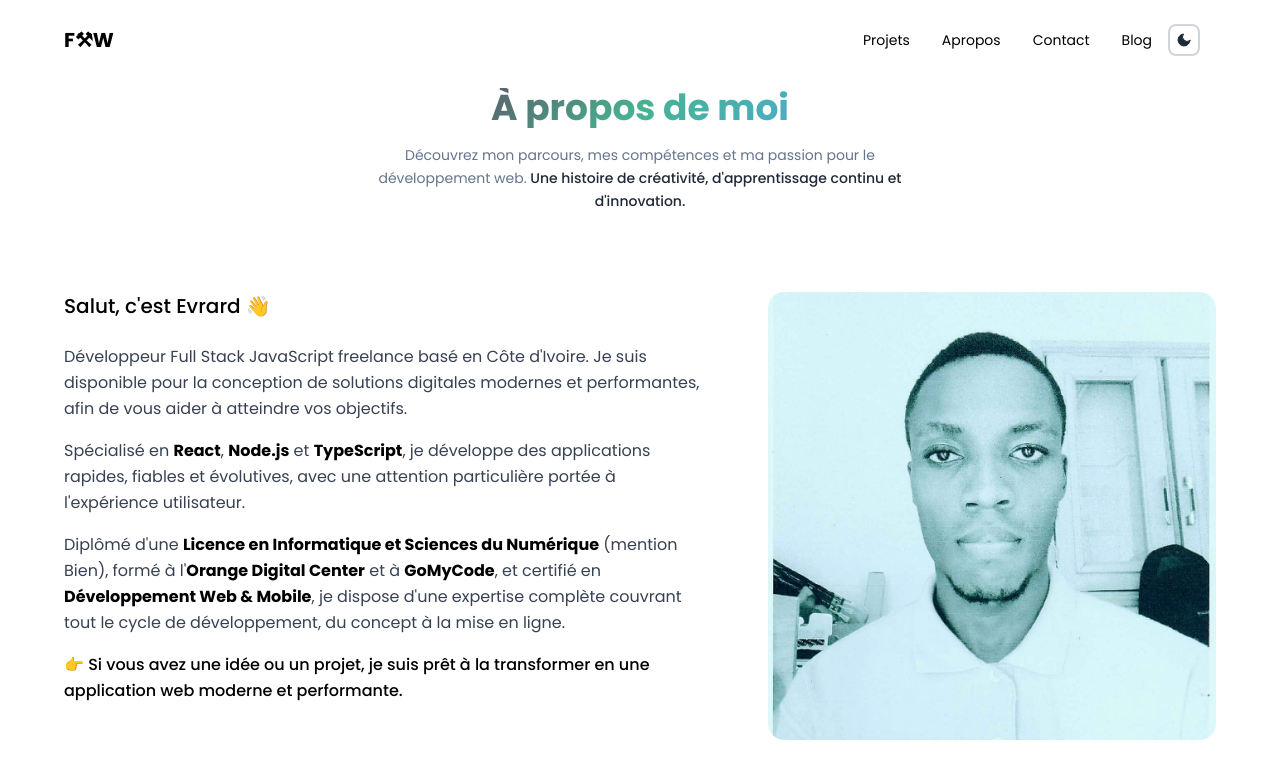
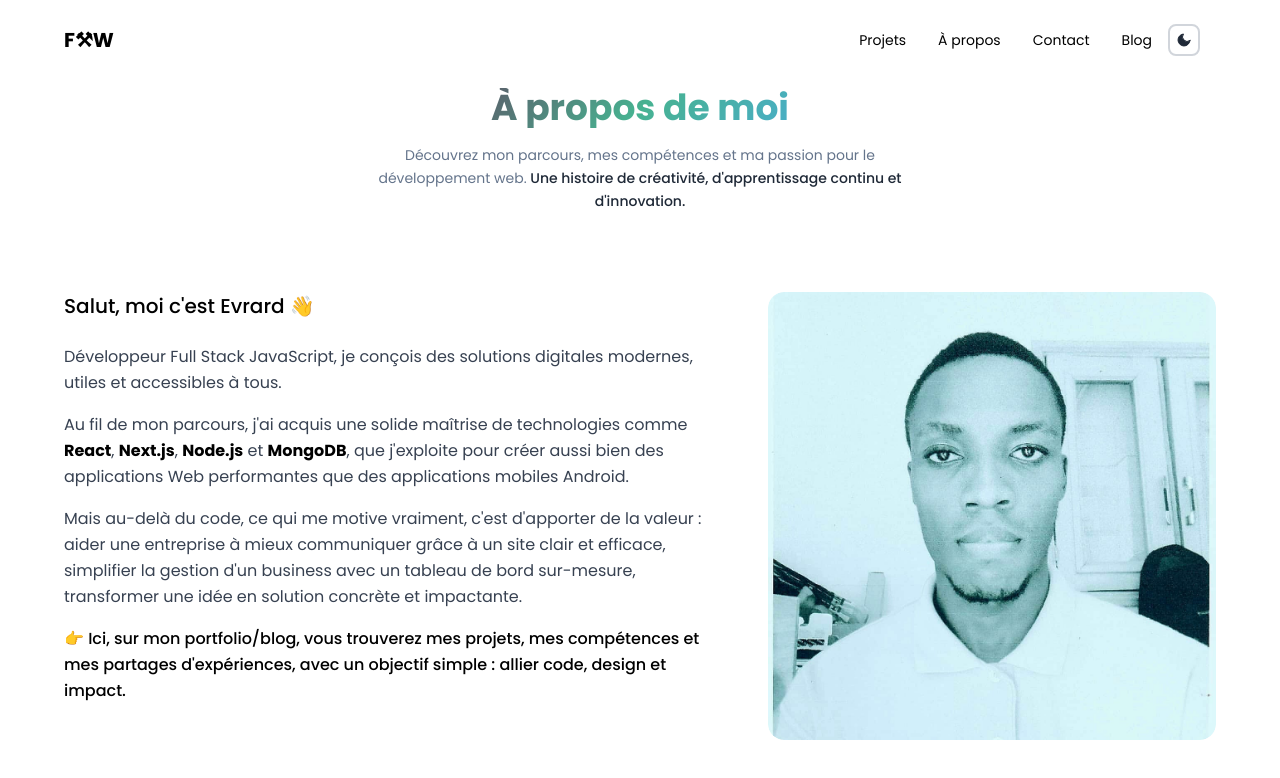
Before and after one commit to forgeronduweb/forgeronduweb, a React (Vite) app in the folder client/: page /apropos in a window 1280 px wide. Shown: the top 778 px of the page. Built offline with nearby package versions, Linux system fonts and the light colour scheme.

Commit message:
Add files via upload

```diff
--- a/client/src/components/navbar.jsx
+++ b/client/src/components/navbar.jsx
@@ -208,7 +208,7 @@ const Navbar = () => {
               }
             }}
           >
-            Apropos
+            À propos
           </Link>
           <Link
             className="relative transition-all duration-300 max-md:text-lg max-md:font-medium max-md:py-3 max-md:px-6 max-md:w-screen max-md:mb-2 max-md:-ml-8 max-md:pl-10 md:hover:scale-105 md:hover:-translate-y-0.5"
@@ -298,7 +298,7 @@ const Navbar = () => {
           </Link>
           <Link
             className="relative transition-all duration-300 max-md:text-lg max-md:font-medium max-md:py-3 max-md:px-6 max-md:w-screen max-md:mb-2 max-md:-ml-8 max-md:pl-10 md:hover:scale-105 md:hover:-translate-y-0.5"
-            to="/blog"
+            to="#"
             onClick={closeMenu}
             style={{
               color: isDark ? '#ffffff' : '#000000',
--- a/client/src/pages/Apropos.jsx
+++ b/client/src/pages/Apropos.jsx
@@ -45,23 +45,26 @@ const Apropos = () => {
                 className="text-lg md:text-xl font-medium mb-6"
                 style={{ color: isDark ? '#ffffff' : '#000000' }}
               >
-                Salut, c'est Evrard 👋
+                Salut, moi c'est Evrard 👋
               </h2>
 
               <p className="mb-4 leading-relaxed">
-                Développeur Full Stack JavaScript freelance basé en Côte d'Ivoire. Je suis disponible pour la conception de solutions digitales modernes et performantes, afin de vous aider à atteindre vos objectifs.
+                Développeur Full Stack JavaScript, je conçois des solutions digitales modernes, utiles et accessibles à tous.
               </p>
               <p className="mb-4 leading-relaxed">
-                Spécialisé en <strong style={{ color: isDark ? '#ffffff' : '#000000' }}>React</strong>, <strong style={{ color: isDark ? '#ffffff' : '#000000' }}>Node.js</strong> et <strong style={{ color: isDark ? '#ffffff' : '#000000' }}>TypeScript</strong>, je développe des applications rapides, fiables et évolutives, avec une attention particulière portée à l'expérience utilisateur.
+                Au fil de mon parcours, j'ai acquis une solide maîtrise de technologies comme <strong style={{ color: isDark ? '#ffffff' : '#000000' }}>React</strong>, <strong style={{ color: isDark ? '#ffffff' : '#000000' }}>Next.js</strong>, <strong style={{ color: isDark ? '#ffffff' : '#000000' }}>Node.js</strong> et <strong style={{ color: isDark ? '#ffffff' : '#000000' }}>MongoDB</strong>, que j'exploite pour créer aussi bien des applications Web performantes que des applications mobiles Android.
               </p>
               <p className="mb-4 leading-relaxed">
-                Diplômé d'une <strong style={{ color: isDark ? '#ffffff' : '#000000' }}>Licence en Informatique et Sciences du Numérique</strong> (mention Bien), formé à l'<strong style={{ color: isDark ? '#ffffff' : '#000000' }}>Orange Digital Center</strong> et à <strong style={{ color: isDark ? '#ffffff' : '#000000' }}>GoMyCode</strong>, et certifié en <strong style={{ color: isDark ? '#ffffff' : '#000000' }}>Développement Web & Mobile</strong>, je dispose d'une expertise complète couvrant tout le cycle de développement, du concept à la mise en ligne.
+                Mais au-delà du code, ce qui me motive vraiment, c'est d'apporter de la valeur :<br />
+                aider une entreprise à mieux communiquer grâce à un site clair et efficace,<br />
+                simplifier la gestion d'un business avec un tableau de bord sur-mesure,<br />
+                transformer une idée en solution concrète et impactante.
               </p>
               <p
                 className="font-medium leading-relaxed"
                 style={{ color: isDark ? '#ffffff' : '#000000' }}
               >
-                👉 Si vous avez une idée ou un projet, je suis prêt à la transformer en une application web moderne et performante.
+                👉 Ici, sur mon portfolio/blog, vous trouverez mes projets, mes compétences et mes partages d'expériences, avec un objectif simple : allier code, design et impact.
               </p>
             </div>
 
--- a/client/src/pages/Projets.jsx
+++ b/client/src/pages/Projets.jsx
@@ -1,8 +1,9 @@
-import React from 'react';
+import React, { useState } from 'react';
 import { useTheme } from '../context/ThemeContext';
 
 const Projets = () => {
   const { isDark } = useTheme();
+  const [hoveredProject, setHoveredProject] = useState(null);
   const projects = [
     {
       id: 1,
```
